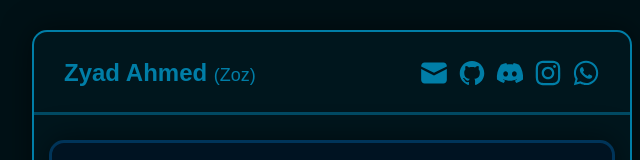
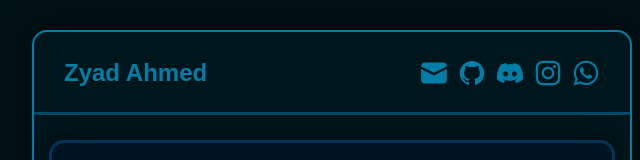
Before and after one commit to Zyad-Zoz-133/My-Portfolio, a plain HTML site: page index.html in a window 1280 px wide. Shown: the top 160 px of the page, 308-948 px from the left. Drawn offline with Linux system fonts and the light colour scheme.

Commit message:
deleted the neck name from the title

```diff
--- a/index.html
+++ b/index.html
@@ -12,7 +12,7 @@
       <div class="head">
         <header>
           <p class="title">
-            <b>Zyad Ahmed</b> <span class="special">(Zoz)</span>
+            <strong>Zyad Ahmed</strong>
           </p>
 
           <div class="icons">
--- a/style.css
+++ b/style.css
@@ -57,10 +57,6 @@ header p {
       font-size: x-large;
       color: var(--titles);
       display: inline-block;
-}
-
-header p .special {
-      font-size: large;
 }
 
 .icons {
```
